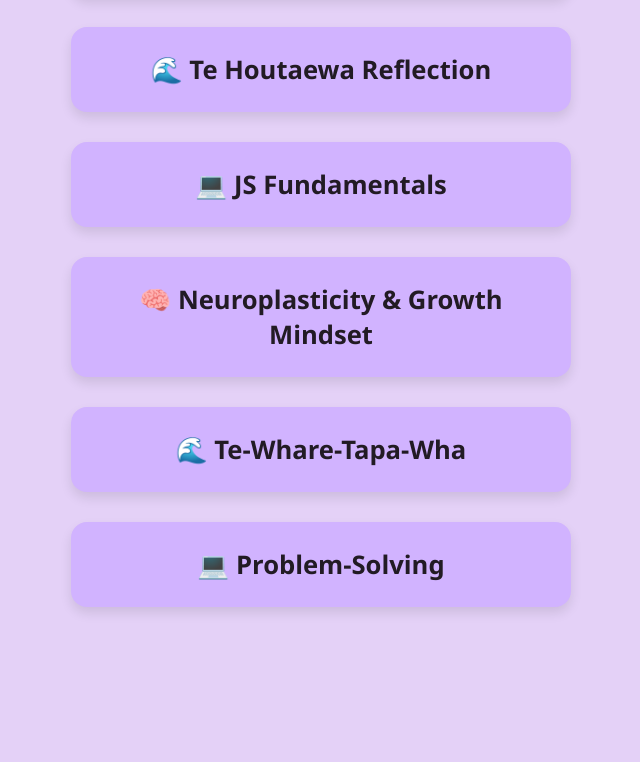
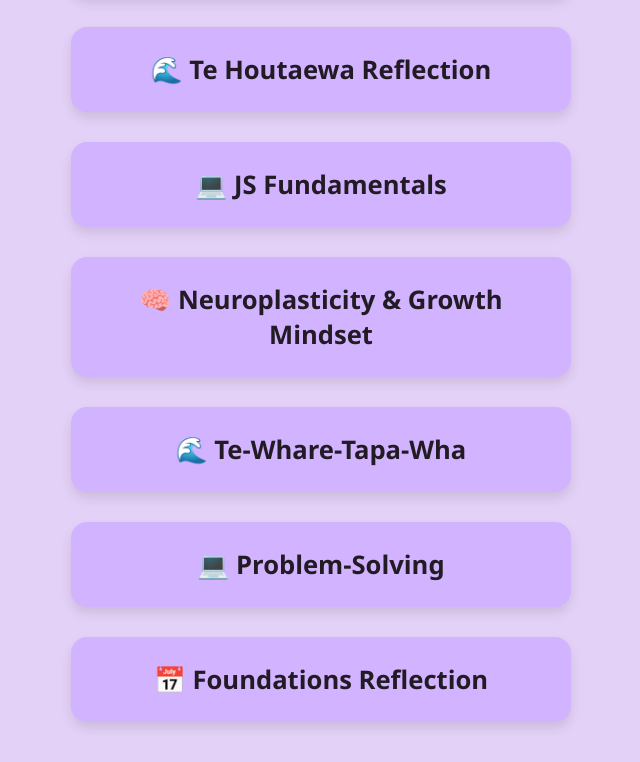
Before and after one commit to Ahra-Kim-629/Ahra-Kim-629.github.io, a plain HTML site: page blog/blog.html in a window 1280 px wide. Shown: the part 602-1364 px from the top of the page, without its empty margins (319-959 px from the left). Before the commit the page ends 1249 px from the top, so only its background shows below. Drawn offline with Linux system fonts and the light colour scheme.

Commit message:
add foundation-reflection to blog

```diff
--- a/blog/blog.html
+++ b/blog/blog.html
@@ -27,6 +27,8 @@
     <a href="neuroplasticity.html" class="blog-menu-item">🧠 Neuroplasticity & Growth Mindset</a>
     <a href="te-whare-tapa-wha.html" class="blog-menu-item">🌊 Te-Whare-Tapa-Wha</a>
     <a href="problem-solving.html" class="blog-menu-item">💻 Problem-Solving</a>
+    <a href="foundations-reflection.html" class="blog-menu-item">📅 Foundations Reflection</a>
+
 </div>
 
 </body>
```
